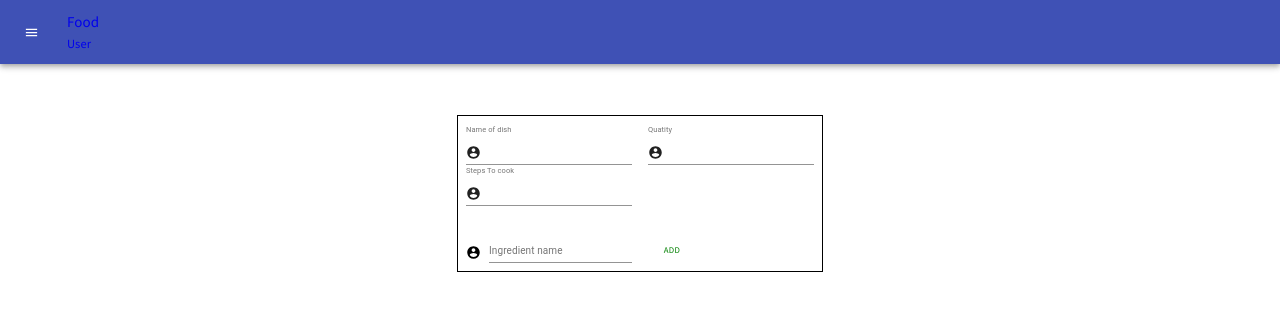
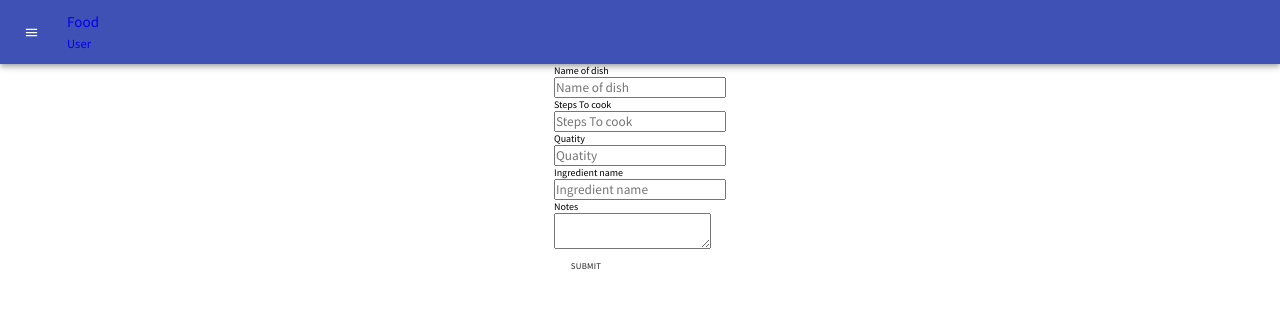
Before and after one commit to kaustavkarmakar2/FoodReceipeApp, a React (Create React App) app: page /user in a window 1280 px wide. Shown: the top 310 px of the page. Built offline with nearby package versions, Linux system fonts and the light colour scheme.

Commit message:
second  commit

```diff
--- a/package.json
+++ b/package.json
@@ -14,6 +14,7 @@
     "react-redux": "^7.2.3",
     "react-router-dom": "^5.2.0",
     "react-scripts": "3.4.1",
+    "redux-form": "^8.3.7",
     "uuid": "^7.0.2"
   },
   "scripts": {
--- a/src/components/UserReceipeAdd.js
+++ b/src/components/UserReceipeAdd.js
@@ -1,100 +1,52 @@
-import React from 'react';
 
-import { useDispatch, useSelector } from 'react-redux';
-import noteActions from '../redux/actions/noteActions';
-import inputActions from '../redux/actions/inputActions';
+import React from 'react'
+import { Field, reduxForm } from 'redux-form'
+import Button from '@material-ui/core/Button';
 
-import { makeStyles } from '@material-ui/core/styles';
-import Input from '@material-ui/core/Input';
-import InputLabel from '@material-ui/core/InputLabel';
-import InputAdornment from '@material-ui/core/InputAdornment';
-import FormControl from '@material-ui/core/FormControl';
-import TextField from '@material-ui/core/TextField';
-import Grid from '@material-ui/core/Grid';
-import AccountCircle from '@material-ui/icons/AccountCircle';
-import Button from '@material-ui/core/Button';
-const useStyles = makeStyles((theme) => ({
-  margin: {
-    margin: theme.spacing(1),
-  },
-}));
-function UserReceipeAdd() {
-    const classes = useStyles();
+const SimpleForm = (props) => {
+  const { handleSubmit } = props
+  return (
+    <form onSubmit={handleSubmit} >
+      <div>
+        <label>Name of dish</label>
+        <div>
+          <Field name="Name of dish" component="input" type="text" placeholder="Name of dish"/>
+        </div>
+      </div>
+      <div>
+        <label>Steps To cook</label>
+        <div>
+          <Field name="Steps To cook" component="input" type="text" placeholder="Steps To cook"/>
+        </div>
+      </div>
+      <div>
+        <label>Quatity</label>
+        <div>
+          <Field name="Quatity" component="input" type="text" placeholder="Quatity"/>
+        </div>
+      </div>
+      <div>
+        <label>Ingredient name</label>
+        <div>
+          <Field name="Ingredient name" component="input" type="text" placeholder="Ingredient name"/>
+        </div>
+      </div>
 
-    // const id = useSelector(state => state.inputs.id);
-    const title = useSelector(state => state.inputs.title);
-    const content = useSelector(state => state.inputs.content);
-    const dispatch = useDispatch();
-    const addNote = () => {
-      if(title && content) {
-        dispatch(noteActions.addNote({
-          title,
-          content
-        }))
-        dispatch(inputActions.resetInputs())
-      }
-    }
-    return (
-        <div className="bordersA">
-            <FormControl className={classes.margin}>
-        <InputLabel htmlFor="input-with-icon-adornment">Name of dish</InputLabel>
-        <Input
-          id="input-with-icon-adornment"
-          value={title}
-          onChange={e =>
-            dispatch(inputActions.setInputTitle(e.target.value))
-          }
-          startAdornment={
-            <InputAdornment position="start">
-              <AccountCircle />
-            </InputAdornment>
-          }
-        />
-        <TextField
-        value={content}
-        onChange={e =>
-          dispatch(inputActions.setInputContent(e.target.value))
-        }
-        id="input-with-icon-textfield"
-        label="Steps To cook"
-        InputProps={{
-          startAdornment: (
-            <InputAdornment position="start">
-              <AccountCircle />
-            </InputAdornment>
-          ),
-        }}
-      />
 
-        </FormControl>
-      <TextField
-        className={classes.margin}
-        id="input-with-icon-textfield"
-        label="Quatity"
-        InputProps={{
-          startAdornment: (
-            <InputAdornment position="start">
-              <AccountCircle />
-            </InputAdornment>
-          ),
-        }}
-      />
 
-      <div className={classes.margin}>
-        <Grid container spacing={1} alignItems="flex-end">
-          <Grid item>
-            <AccountCircle />
-          </Grid>
-          <Grid item>
-            <TextField id="input-with-icon-grid" label="Ingredient name" />
-          </Grid>
-            <Grid item>
-              <Button style={{color:'Green',backgrondColor:'Blue'}} onClick={ addNote}>ADD</Button>
-            </Grid>
-        </Grid>
+      <div>
+        <label>Notes</label>
+        <div>
+          <Field name="notes" component="textarea"/>
+        </div>
       </div>
-        </div>
-    )
+      <div>
+        <Button type="submit" >Submit</Button>
+      </div>
+    </form>
+  )
 }
 
-export default UserReceipeAdd
+export default reduxForm({
+  form: 'simple'  // a unique identifier for this form
+})(SimpleForm)
--- a/src/index.js
+++ b/src/index.js
@@ -1,23 +1,17 @@
-import React from "react";
-import ReactDOM from "react-dom";
-import App from "./App";
-// import { Provider } from 'react-redux'
-// import { createStore } from 'redux'
+
+import React from 'react'
+import ReactDOM from 'react-dom'
+
+import { Provider } from 'react-redux'
 
 
-// import {addUser} from './redux/actionCreator.js'
+import store from './redux/createStore';
+import App from './App'
 
-// const store = createStore()
-// const rootReducer = combineReducers({
-//     // products,
-//     // specialPosts
-// });
-
-// const store = createStore( rootReducer, applyMiddleware( thunkMiddleware ));
-
-// ReactDOM.render(<Provider store={store}>
-//     <App />
-//   </Provider>, document.getElementById("root"));
+const rootElement = document.getElementById('root')
 ReactDOM.render(
+  <Provider store={store}>
     <App />
-  , document.getElementById("root"));
+  </Provider>,
+  rootElement
+)
--- a/src/redux/reducers/index.js
+++ b/src/redux/reducers/index.js
@@ -1,8 +1,10 @@
+
 import { combineReducers } from 'redux';
-import notes from './notes';
-import inputs from './inputs';
 
-export default combineReducers({
-  notes,
-  inputs,
-})
+import { reducer as formReducer } from 'redux-form'
+
+const rootReducer = combineReducers({
+  form: formReducer
+});
+
+export default rootReducer;
```
Also changed, not shown: src/App.js (+3 -8 lines), 1 other file (tests, documents, lock files or other folders).
